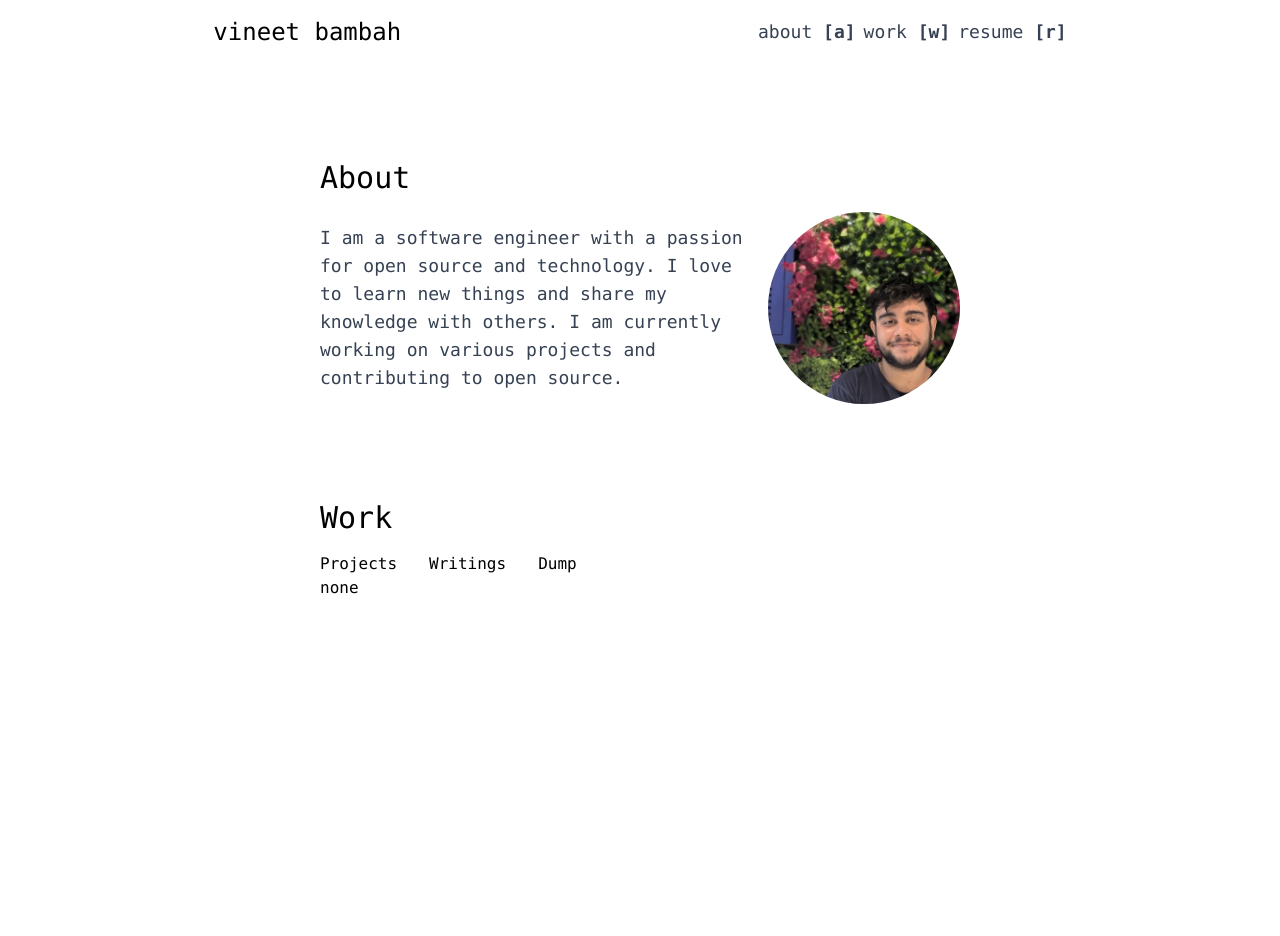
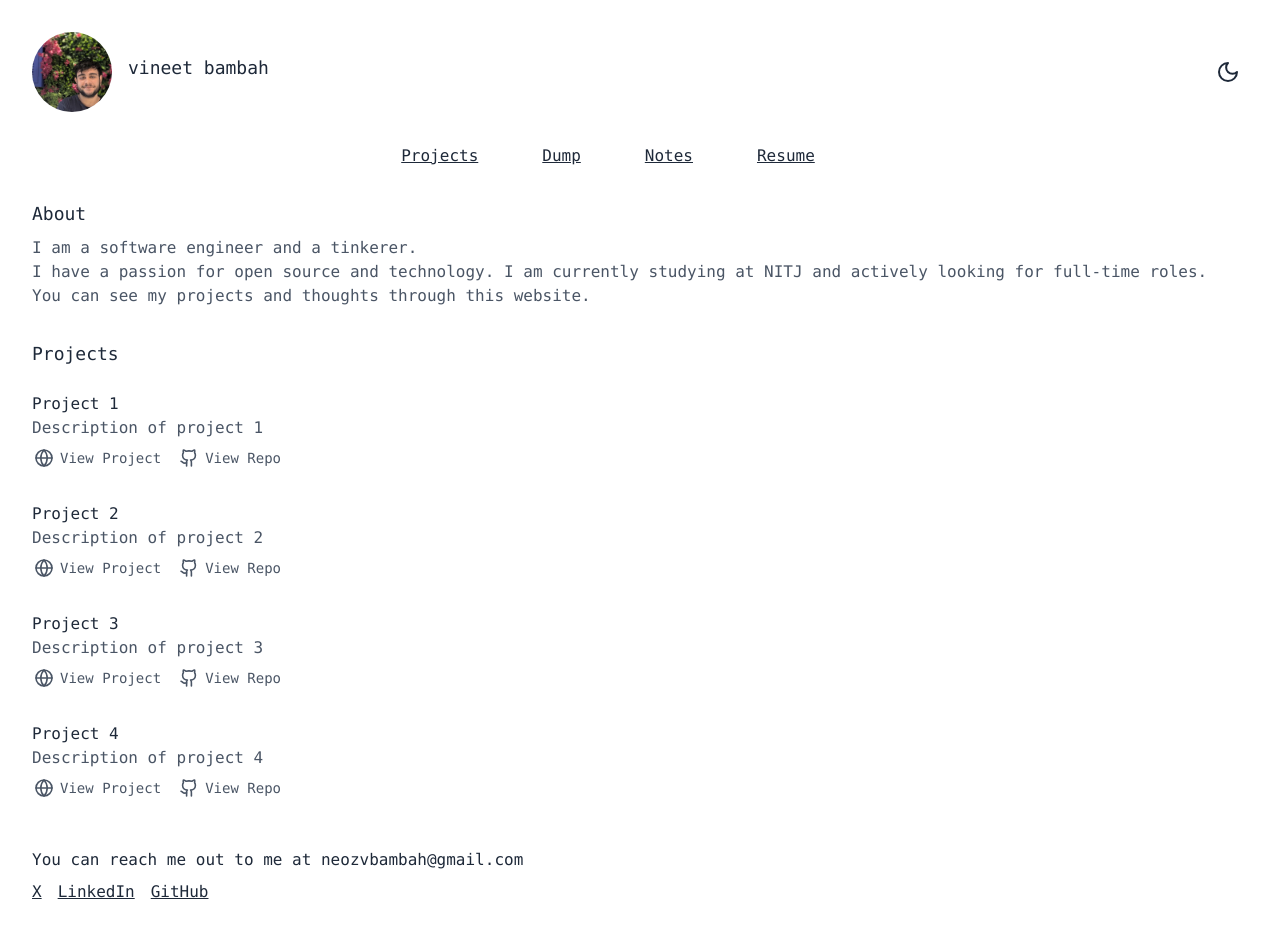
Before and after one commit to vineetbambah/portfolio, a Next.js app: page / in a window 1280 px wide. Before the commit the page ends 800 px from the top, so only its background shows below. Built offline with nearby package versions, Linux system fonts and the light colour scheme.

Commit message:
frontend completed

```diff
--- /dev/null
+++ b/src/app/dump.tsx
@@ -0,0 +1,13 @@
+
+const Dump = () => {
+    return (
+        <div className="p-4">
+            <ul className="list-disc pl-5">
+                <li>Random thought 1</li>
+                <li>Random thought 2</li>
+                <li>Random thought 3</li>
+            </ul>
+        </div>
+    );
+}
+export default Dump;
--- a/src/app/globals.css
+++ b/src/app/globals.css
@@ -1 +1,2 @@
 @import "tailwindcss";
+@custom-variant dark (&:where(.dark, .dark *));
--- a/src/app/layout.tsx
+++ b/src/app/layout.tsx
@@ -1,11 +1,6 @@
 import type { Metadata } from "next";
+import { ThemeProvider } from "@/components/theme-provider"
 import "./globals.css";
-import { Courier_Prime} from "next/font/google";
-const courierPrime = Courier_Prime({
-  subsets: ["latin"],
-  weight: ["400", "700"],
-  variable: "--font-courier-prime",
-});
 export const metadata: Metadata = {
   title: "Vineet Bambah",
   description: "Software Engineer | Open Source Contributor | Tech Enthusiast",
@@ -17,11 +12,19 @@ export default function RootLayout({
   children: React.ReactNode;
 }>) {
   return (
-    <html lang="en">
+    <html lang="en"
+    suppressHydrationWarning>
       <body
-        className={`font-mono antialiased`}
+        className={`font-mono antialiased text-gray-800 dark:text-gray-200 bg-white dark:bg-gray-900`}
       >
-        {children}
+        <ThemeProvider
+          attribute="class"
+          defaultTheme="system"
+          enableSystem
+          disableTransitionOnChange
+        >
+          {children}
+        </ThemeProvider>
       </body>
     </html>
   );
--- a/src/app/page.tsx
+++ b/src/app/page.tsx
@@ -1,29 +1,54 @@
 import Image from "next/image";
 import Photo from "@/app/photo.jpg";
-import Work from "./work";
+import Projects from "./projects";
+import ThemeToggle from "@/components/theme-toggle";
+
 export default function Home() {
   return (
-    <div className="w-4/6 m-auto select-none">
-    <nav className="flex flex-row justify-between items-center py-4">
-        <h1 className="text-2xl">vineet bambah</h1>
-        <div className="flex space-x-2 text-gray-700 ">
-          <a href="#about" className="text-lg  hover:text-black">about <span className="font-semibold">[a]</span></a>
-          <a href="#projects" className="text-lg  hover:text-black">work <span className="font-semibold">[w]</span></a>
-          <a href="" className="text-lg  hover:text-black">resume <span className="font-semibold">[r]</span></a>
+    <>
+      <div className="m-8 flex flex-row text-sm items-center justify-between ">
+        <div className="flex flex-row space-x-4 items-center justify-center">
+          <Image src={Photo} alt="vineet" className="rounded-full font-thin w-20 h-20" />
+          <div className="flex flex-col items-start h-fit space-y-2">
+            <h1 className="text-lg">vineet bambah</h1>
+            <button className="p-2 border-1 rounded-full md:hidden">
+              resume
+            </button>
+          </div>
         </div>
-    </nav>
-    <main className="flex flex-col justify-center mt-24 m-auto max-w-3/4">
-      <h1 className="font-thin text-3xl">About</h1>
-      <div className="flex flex-row justify-between items-center space-x-4 mt-4">
-        <p className="text-lg text-gray-700">
-          I am a software engineer with a passion for open source and technology. I love to learn new things and share my knowledge with others. I am currently working on various projects and contributing to open source.
-        </p>
-      <Image src={Photo} alt="vineet" className="rounded-full w-48 h-48 hover:scale-101 duration-200" />
+        <div>
+          <ThemeToggle />
+        </div>
       </div>
-    </main>
-    <section className="work mt-24 m-auto max-w-3/4">
-      <Work/>
-    </section>
-    </div>
+      <nav className="w-full flex flex-row justify-center items-center underline space-x-16">
+        <div className="hidden md:flex flex-row space-x-16">
+          <a href="/projects">Projects</a>
+          <a href="/dump">Dump</a>
+          <a href="/notes">Notes</a>
+          <a href="/resume">Resume</a>
+        </div>
+        <div className="md:hidden flex flex-row space-x-16">
+          <a href="/projects">Projects</a>
+          <a href="/dump">Dump</a>
+          <a href="/notes">Notes</a>
+        </div>
+      </nav>
+      <div className="m-8">
+        <h1 className="font-thin text-lg mb-2">About</h1>
+        <p className="text-gray-600 dark:text-gray-300">I am a software engineer and a tinkerer. <br />I have a passion for open source and technology. I am currently studying at NITJ and actively looking for full-time roles. <br />You can see my projects and thoughts through this website. </p>
+      </div>
+      <div className="m-8">
+        <h1 className="font-thin text-lg mb-2">Projects</h1>
+        <Projects />
+      </div>
+      <div className="m-8">
+        <p>You can reach me out to me at <a className="underline md:no-underline" href="mailto:neozvbambah@gmail.com">neozvbambah@gmail.com</a></p>
+        <ul className="flex flex-row space-x-4 mt-2">
+          <li><a href="https://x.com/vineetbambah" className="underline cursor-pointer">X</a></li>
+          <li><a href="https://www.linkedin.com/in/vineetbambah/" className="underline cursor-pointer">LinkedIn</a></li>
+          <li><a href="https://www.instagram.com/vineetbambah/" className="underline cursor-pointer">GitHub</a></li>
+        </ul>
+      </div>
+    </>
   );
 }
--- /dev/null
+++ b/src/app/projects.tsx
@@ -0,0 +1,35 @@
+import { Globe, Github } from "lucide-react";
+
+const Project = (name: string, description: string) => {
+    return (
+        <div className="py-4 text-gray-600 dark:text-gray-300">
+            <h2 className="text-gray-800 dark:text-gray-200">{name}</h2>
+            <p>{description}</p>
+            <div className="flex flex-row space-x-4 mt-2">
+                <a href="#" className="text-sm hover:underline flex "><Globe className="scale-80 mr-1 -mt-0.5"/>View Project</a>
+                <a href="#" className="text-sm hover:underline flex"> <Github className="scale-80 mr-1 -mt-0.5"/> View Repo</a>
+            </div>
+        </div>
+    );
+}
+const Projects = () => {
+    return (
+        <div>
+            <ul>
+                <li>
+                    {Project("Project 1", "Description of project 1")}
+                </li>
+                <li>
+                    {Project("Project 2", "Description of project 2")}
+                </li>
+                <li>
+                    {Project("Project 3", "Description of project 3")}
+                </li>
+                <li>
+                    {Project("Project 4", "Description of project 4")}
+                </li>
+            </ul>
+        </div>
+    );
+}
+export default Projects;
--- a/src/app/work.tsx
+++ /dev/null
@@ -1,17 +0,0 @@
-'use client';
-import { useState } from 'react';
-const Work = () => {
-    const [activeTab, setActiveTab] = useState('none');
-    return (
-        <div className="work mt-24">
-            <h1 className="font-thin text-3xl">Work</h1>
-            <div className="flex flex-row  space-x-8 items-center mt-4">
-                <h1 className="hover:text-green-600 select-none cursor-pointer" onClick={ ()=>{setActiveTab(prev => (prev === 'projects' ? 'none' : 'projects'))}}>Projects</h1>
-                <h1 className="hover:text-green-600 select-none cursor-pointer" onClick={()=>{setActiveTab(prev => (prev === 'writings' ? 'none' : 'writings'))}}>Writings</h1>
-                <h1 className="hover:text-green-600 select-none cursor-pointer" onClick={()=>{setActiveTab(prev => (prev === 'dump' ? 'none' : 'dump'))}}>Dump</h1>
-            </div>
-            <h1>{activeTab}</h1>
-        </div>
-    );
-};
-export default Work;
--- /dev/null
+++ b/src/components/theme-provider.tsx
@@ -0,0 +1,11 @@
+"use client"
+
+import * as React from "react"
+import { ThemeProvider as NextThemesProvider } from "next-themes"
+
+export function ThemeProvider({
+  children,
+  ...props
+}: React.ComponentProps<typeof NextThemesProvider>) {
+  return <NextThemesProvider {...props}>{children}</NextThemesProvider>
+}
--- /dev/null
+++ b/src/components/theme-toggle.tsx
@@ -0,0 +1,30 @@
+'use client'
+import { Moon, Sun } from "lucide-react";
+import { useTheme } from "next-themes";
+import { useEffect, useState } from "react";
+
+const ThemeToggle = () => {
+  const { theme, setTheme } = useTheme();
+  const [mounted, setMounted] = useState(false);
+
+  useEffect(() => {
+    setMounted(true); // Ensures the component is mounted before rendering
+  }, []);
+
+  if (!mounted) {
+    return null; // Avoid rendering until the component is mounted
+  }
+
+  return (
+    <button
+      className="p-2 rounded-full"
+      onClick={() => {
+        theme === "dark" ? setTheme("light") : setTheme("dark");
+      }}
+    >
+      {theme === "dark" ? <Sun /> : <Moon />}
+    </button>
+  );
+};
+
+export default ThemeToggle;
--- /dev/null
+++ b/src/utils/client.tsx
@@ -0,0 +1,7 @@
+import { Client } from "@notionhq/client";
+
+export const notion = new Client({
+    auth: process.env.NOTION_TOKEN,
+  });
+export const databaseId = process.env.NOTION_DATABASE_ID;
+export const notionKey = process.env.NOTION_KEY;
```
Also changed, not shown: package.json (+9 -6 lines), 1 other file (tests, documents, lock files or other folders).
